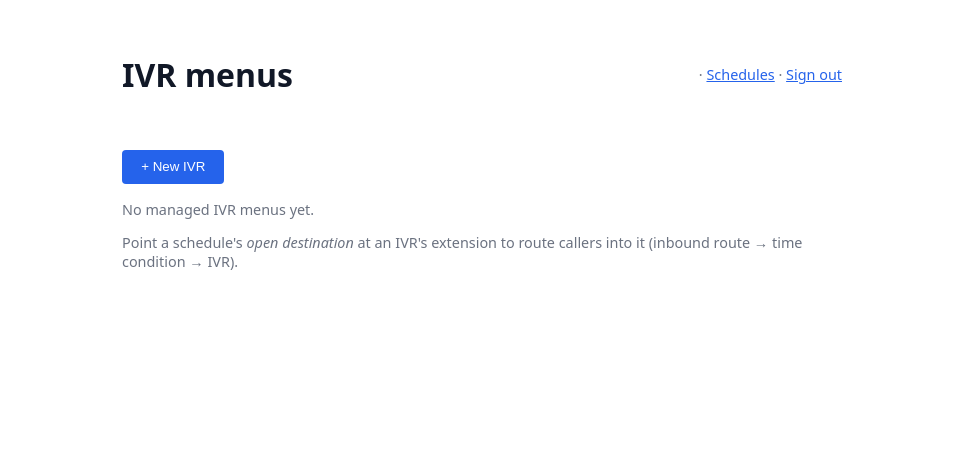
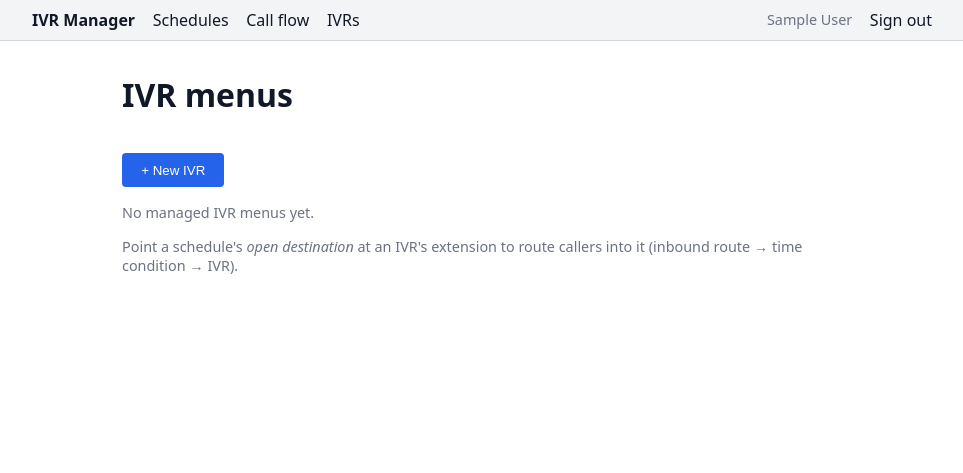
Before and after one commit to brett6320/fpbx_ivr_manager, a FastAPI app: template app/web/templates/ivrs.html in a window 1280 px wide. Shown: the top 473 px of the page, without its empty margins (158-1121 px from the left). Run offline with FastAPI, Linux system fonts and the light colour scheme; the template is opened without the code that fills it, so the values that code supplies are empty; the visitor is signed in with stand-in values (Sample User, id 1); parts of the project's set-up code (start-up, migrations or seed data) failed here and were passed over.

Commit message:
Add a shared top navigation bar (#21)
- base.html: a sticky, full-width top nav rendered from the session — brand +
  Schedules / Call flow / IVRs, admin-only Adopt / Auth / Compatibility (shown
  when the user has manage_users), and the user name + Sign out. Current section
  is highlighted. No nav on login/MFA pages.
- content moved into a centered <main>; nav uses theme variables (light/dark).
- removed the redundant per-page topbars (title + inline nav span) from all
  authenticated pages; pages keep just their heading and primary action buttons.
- nav_can_admin Jinja global drives the admin links.

74 tests pass (+3 nav: sections shown, admin links gated by manage_users, no nav
on login). ruff clean.

Co-authored-by: Brett <25758102+ngen-brett@users.noreply.github.com>

```diff
--- a/app/web/routes.py
+++ b/app/web/routes.py
@@ -42,6 +42,10 @@ log = logging.getLogger("fpbx_ivr_manager")
 
 router = APIRouter()
 templates = Jinja2Templates(directory=str(Path(__file__).parent / "templates"))
+# used by the shared top nav to show admin-only links
+templates.env.globals["nav_can_admin"] = (
+    lambda u: bool(u) and authz.has_permission(u, MANAGE_USERS)
+)
 
 
 # ---- auth ----
--- a/app/web/templates/admin_auth.html
+++ b/app/web/templates/admin_auth.html
@@ -1,9 +1,6 @@
 {% extends "base.html" %}
 {% block body %}
-<div class="topbar">
-  <h1>Authentication configuration</h1>
-  <span class="muted">{{ user.name }} · <a href="/">Home</a> · <a href="/auth/logout">Sign out</a></span>
-</div>
+<h1>Authentication configuration</h1>
 <p class="muted">Active backend: <strong>{{ backend }}</strong>. Test a configuration
 live, then save it. <strong>A restart is required</strong> for saved changes to
 take effect.</p>
--- a/app/web/templates/adopt.html
+++ b/app/web/templates/adopt.html
@@ -1,9 +1,6 @@
 {% extends "base.html" %}
 {% block body %}
-<div class="topbar">
-  <h1>Adopt existing time conditions</h1>
-  <span class="muted">{{ user.name }} · <a href="/">All schedules</a> · <a href="/auth/logout">Sign out</a></span>
-</div>
+<h1>Adopt existing time conditions</h1>
 <p class="muted">Admin-only. These are FusionPBX Time Conditions in this domain not
 yet managed by the app. Adopting one converts it into an app-managed schedule on
 its existing extension and <strong>replaces its routing</strong>.</p>
--- a/app/web/templates/base.html
+++ b/app/web/templates/base.html
@@ -26,9 +26,19 @@
       --ok:      light-dark(#16a34a, #34d399);
       --warn:    light-dark(#d97706, #fbbf24);
     }
-    body { font-family: system-ui, sans-serif; max-width: 720px; margin: 2rem auto; padding: 0 1rem;
-           background: var(--bg); color: var(--fg); }
+    body { font-family: system-ui, sans-serif; margin: 0; background: var(--bg); color: var(--fg); }
+    .content { max-width: 720px; margin: 2rem auto; padding: 0 1rem; }
     a { color: var(--accent); }
+    /* top nav */
+    .nav { border-bottom: 1px solid var(--border); background: var(--panel); position: sticky; top: 0; z-index: 10; }
+    .nav-inner { max-width: 900px; margin: 0 auto; padding: .55rem 1rem; display: flex; gap: 1.1rem;
+                 align-items: center; flex-wrap: wrap; }
+    .nav a { text-decoration: none; color: var(--fg); }
+    .nav a:hover { color: var(--accent); }
+    .nav .brand { font-weight: 700; }
+    .nav a.active { color: var(--accent); font-weight: 600; }
+    .nav .sep { flex: 1; }
+    .nav .who { color: var(--muted); font-size: .9rem; }
     label { display: block; margin: .75rem 0 .25rem; font-weight: 600; }
     input, select, textarea { width: 100%; padding: .5rem; box-sizing: border-box;
            background: var(--field-bg); color: var(--fg); border: 1px solid var(--border); border-radius: 4px; }
@@ -44,7 +54,29 @@
   </style>
 </head>
 <body>
+{% set nav_user = (request.session.get('user') if request else None) %}
+{% set path = (request.url.path if request else '') %}
+{% if nav_user %}
+<nav class="nav">
+  <div class="nav-inner">
+    <a class="brand" href="/">IVR&nbsp;Manager</a>
+    <a href="/"{% if path == '/' %} class="active"{% endif %}>Schedules</a>
+    <a href="/flow/new"{% if path.startswith('/flow') %} class="active"{% endif %}>Call&nbsp;flow</a>
+    <a href="/ivrs"{% if path.startswith('/ivrs') %} class="active"{% endif %}>IVRs</a>
+    {% if nav_can_admin is defined and nav_can_admin(nav_user) %}
+    <a href="/admin/adopt"{% if path.startswith('/admin/adopt') %} class="active"{% endif %}>Adopt</a>
+    <a href="/admin/auth"{% if path.startswith('/admin/auth') %} class="active"{% endif %}>Auth</a>
+    <a href="/admin/compat"{% if path.startswith('/admin/compat') %} class="active"{% endif %}>Compatibility</a>
+    {% endif %}
+    <span class="sep"></span>
+    <span class="who">{{ nav_user.name }}</span>
+    <a href="/auth/logout">Sign&nbsp;out</a>
+  </div>
+</nav>
+{% endif %}
+<main class="content">
 {% block body %}{% endblock %}
+</main>
 <div class="theme-switch muted">
   <label style="display:inline; font-weight:400;">Theme
     <select id="themeSel" onchange="setTheme(this.value)">
--- a/app/web/templates/flow_form.html
+++ b/app/web/templates/flow_form.html
@@ -1,9 +1,6 @@
 {% extends "base.html" %}
 {% block body %}
-<div class="topbar">
-  <h1>New call flow</h1>
-  <span class="muted">{{ user.name }} · <a href="/">Schedules</a> · <a href="/auth/logout">Sign out</a></span>
-</div>
+<h1>New call flow</h1>
 <p class="muted">Builds the whole chain in one step:
 <strong>inbound route → time condition → IVR → dialed option / timeout</strong>.
 Extensions auto-allocate from {{ pool }}.</p>
--- a/app/web/templates/ivr_form.html
+++ b/app/web/templates/ivr_form.html
@@ -1,9 +1,6 @@
 {% extends "base.html" %}
 {% block body %}
-<div class="topbar">
-  <h1>New IVR menu</h1>
-  <span class="muted">{{ user.name }} · <a href="/ivrs">All IVRs</a> · <a href="/auth/logout">Sign out</a></span>
-</div>
+<h1>New IVR menu</h1>
 <p class="muted">Managed extensions: {{ pool }}. Callers hear the greeting, press a
 digit to reach a destination, or are sent to the timeout destination.</p>
 
--- a/app/web/templates/ivrs.html
+++ b/app/web/templates/ivrs.html
@@ -1,9 +1,6 @@
 {% extends "base.html" %}
 {% block body %}
-<div class="topbar">
-  <h1>IVR menus</h1>
-  <span class="muted">{{ user.name }} · <a href="/">Schedules</a> · <a href="/auth/logout">Sign out</a></span>
-</div>
+<h1>IVR menus</h1>
 <p><a href="/ivrs/new"><button>+ New IVR</button></a></p>
 
 {% if not ivrs %}
--- a/app/web/templates/schedule_form.html
+++ b/app/web/templates/schedule_form.html
@@ -1,10 +1,7 @@
 {% extends "base.html" %}
 {% set dt = '%Y-%m-%dT%H:%M' %}
 {% block body %}
-<div class="topbar">
-  <h1>{{ 'Adopt time condition' if adopt_uuid else ('Edit schedule' if c else 'Plan an IVR schedule') }}</h1>
-  <span class="muted">{{ user.name }} · <a href="/">All schedules</a> · <a href="/auth/logout">Sign out</a></span>
-</div>
+<h1>{{ 'Adopt time condition' if adopt_uuid else ('Edit schedule' if c else 'Plan an IVR schedule') }}</h1>
 <p class="muted">Managed extensions: {{ pool }}. Greeting for {{ org }}.</p>
 
 {% if adopt_uuid %}
```
Also changed, not shown: app/web/templates/schedules.html (+2 -5 lines), tests/test_nav.py (added, +52 -0 lines).
